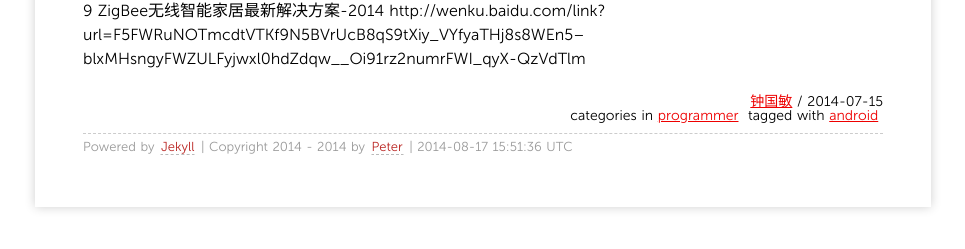
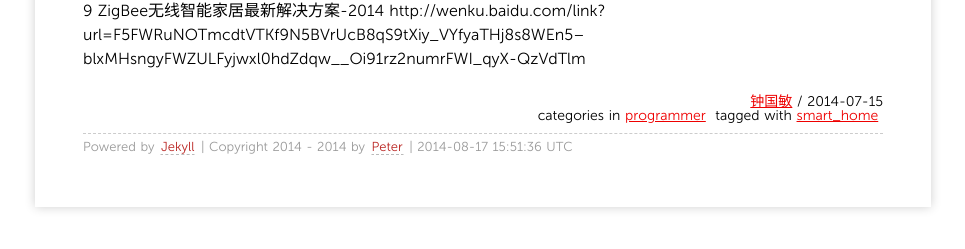
Before and after one commit to fengyr/blog, a Jekyll site: the page built from _posts/2014/2014-07-15-智能家居协议了解.md, in a window 1280 px wide and 900 px high, scrolled down 1730 px. Shown: the part 645-894 px from the top of the window, without its empty margins (157-1122 px from the left). Built offline with Jekyll 4.4.1, drawn with Linux system fonts in a browser that asks for light colours; Markdown is read by kramdown in place of the engine named in the settings.

Commit message:
Update blog's categories and tags

```diff
--- a/_posts/2014/2014-07-15-智能家居协议了解.md
+++ b/_posts/2014/2014-07-15-智能家居协议了解.md
@@ -4,7 +4,7 @@ title: 智能家居协议了解
 categories:
 - programmer
 tags:
-- android
+- smart_home
 ---
 
 
```
Also changed, not shown: _posts/2014/2014-04-22-GUI为什么不设计为多线程.md (+1 -1 lines), _posts/2014/2014-04-29-Android--Lint.md (+1 -1 lines), 1 other file.
